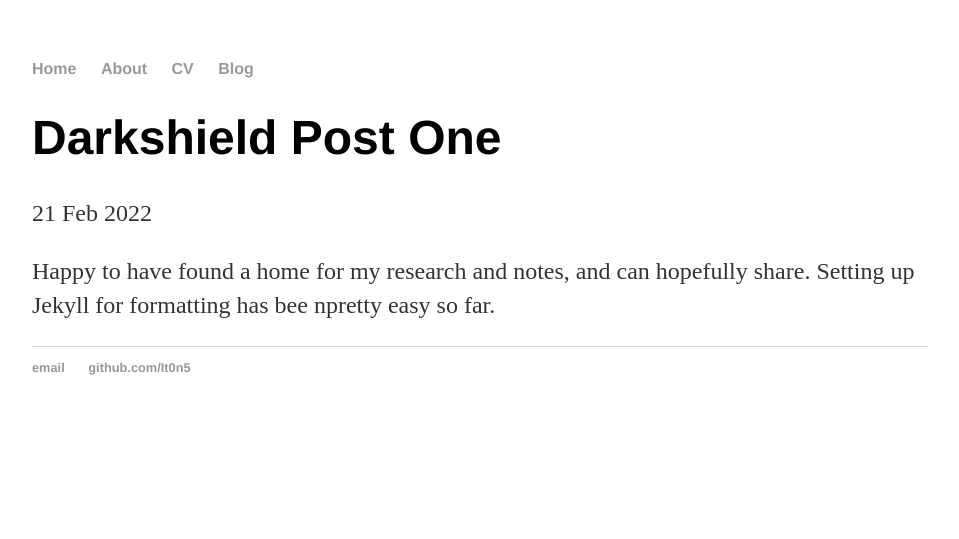
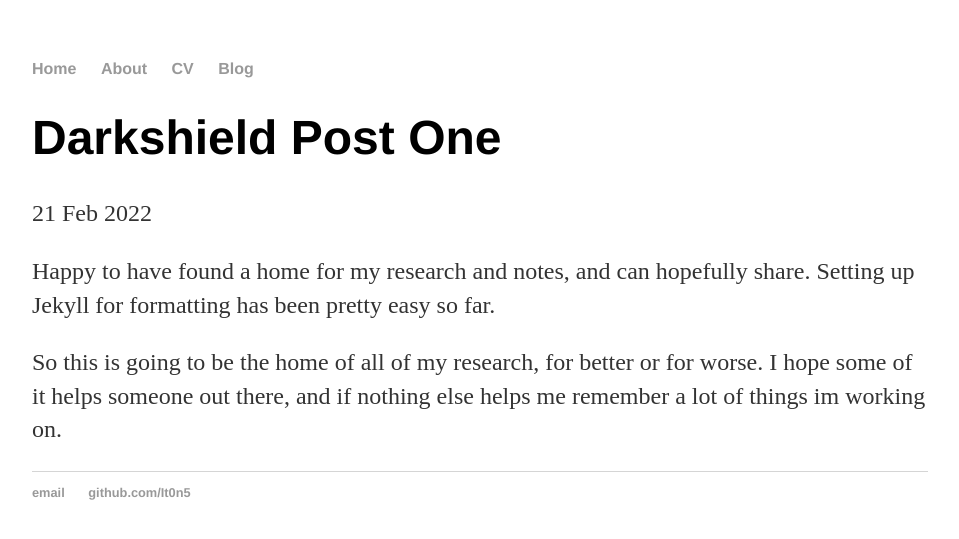
Before and after one commit to It0n5/OLDIt0n5.github.io, a Jekyll site: the page built from _posts/2022-02-21-DS-blog-site-launched.md, in a window 1280 px wide. Shown: the top 539 px of the page, without its empty margins (160-1119 px from the left). Built offline with Jekyll 4.4.1, drawn with Linux system fonts in a browser that asks for light colours.

Commit message:
Update 2022-02-21-DS-blog-site-launched.md

```diff
--- a/_posts/2022-02-21-DS-blog-site-launched.md
+++ b/_posts/2022-02-21-DS-blog-site-launched.md
@@ -4,4 +4,6 @@ title: "Darkshield Post One"
 date: 2022-02-21
 ---
 
-Happy to have found a home for my research and notes, and can hopefully share. Setting up Jekyll for formatting has bee npretty easy so far.
+Happy to have found a home for my research and notes, and can hopefully share. Setting up Jekyll for formatting has been pretty easy so far.
+
+So this is going to be the home of all of my research, for better or for worse. I hope some of it helps someone out there, and if nothing else helps me remember a lot of things im working on.
```
